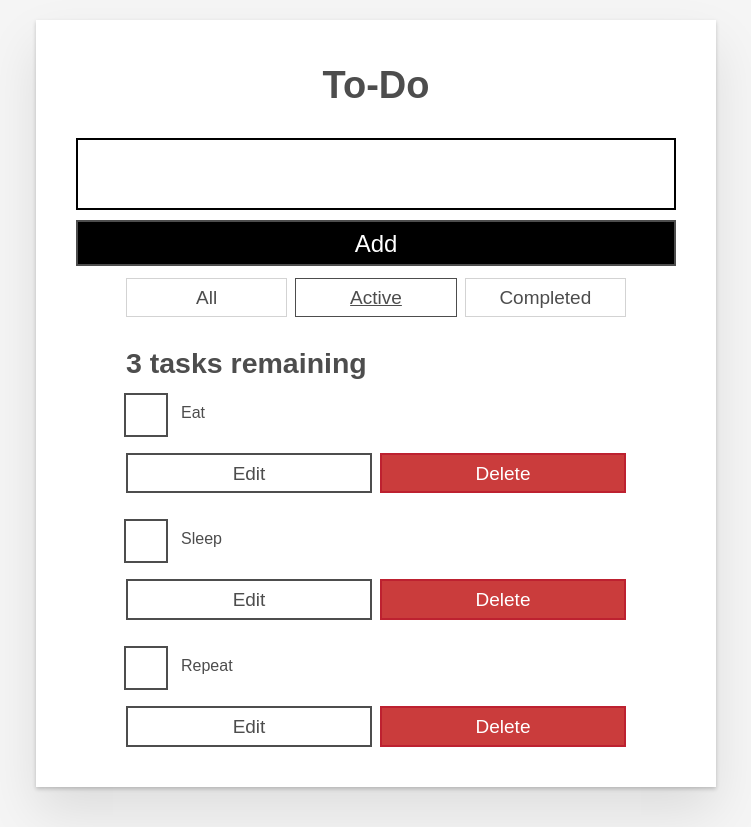
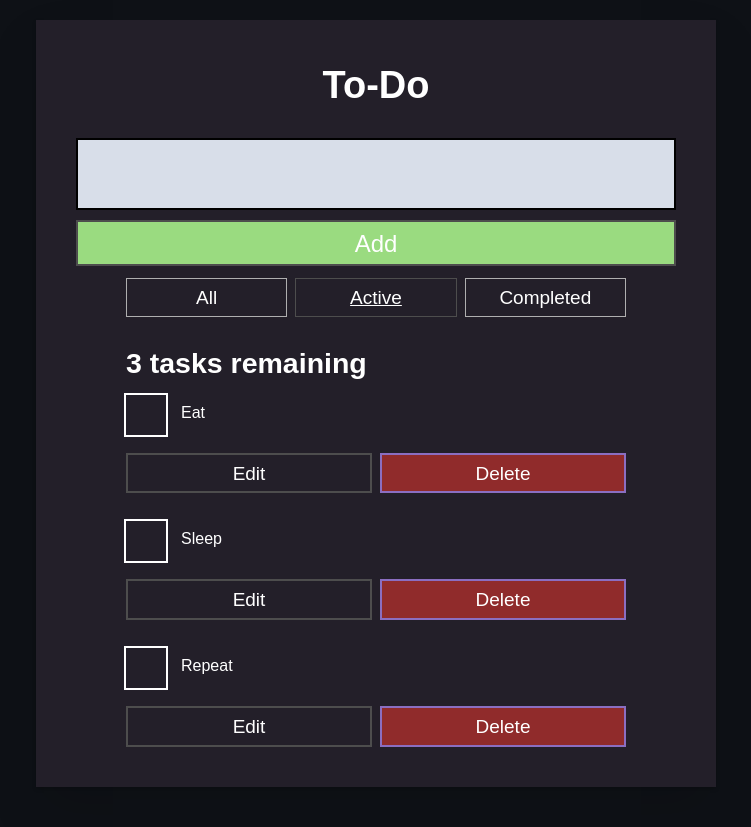
Before and after one commit to csnti/react-to-do, a React (Create React App) app: page / in a window 1280 px wide. Shown: the whole page, without its empty margins (264-1015 px from the left). Built offline with nearby package versions, Linux system fonts and the light colour scheme.

Commit message:
Style changes. Currently learning useEffect()

```diff
--- a/src/components/Todo.js
+++ b/src/components/Todo.js
@@ -1,9 +1,12 @@
-import React, { useState } from "react";
+import React, { useEffect, useRef, useState } from "react";
 
 export default function Todo(props) {
 
   const [isEditing, setEditing] = useState(false);
   const [newName, setNewName] = useState('');
+  const editFieldRef = useRef(null);
+  const editButtonRef = useRef(null);
+
 
   function handleChange(e) {
     setNewName(e.target.value);
@@ -28,6 +31,7 @@ export default function Todo(props) {
           type="text"
           value={newName}
           onChange={handleChange}
+          ref={editFieldRef}
         />
       </div>
       <div className="btn-group">
@@ -60,7 +64,12 @@ export default function Todo(props) {
           </label>
         </div>
         <div className="btn-group">
-          <button type="button" className="btn" onClick={() => setEditing(true)}>
+          <button
+            type="button"
+            className="btn"
+            onClick={() => setEditing(true)}
+            ref={editButtonRef}
+          >
             Edit <span className="visually-hidden">{props.name}</span>
           </button>
           <button
@@ -74,6 +83,10 @@ export default function Todo(props) {
     </div>
   );
 
+  useEffect(() =>{
+    console.log("side effect");
+
+  });
 
   return <li className="todo">{isEditing ? editingTemplate : viewTemplate}</li>
 }
--- a/src/index.css
+++ b/src/index.css
@@ -58,8 +58,8 @@ body {
   max-width: 68rem;
   margin: 0 auto;
   font: 1.6rem/1.25 Arial, sans-serif;
-  background-color: #f5f5f5;
-  color: #4d4d4d;
+  background-color: #0E1116;
+  color: #FFFFFF;
 }
 @media screen and (min-width: 620px) {
   body {
@@ -81,7 +81,7 @@ body {
 }
 .btn.toggle-btn {
   border-width: 1px;
-  border-color: #d3d3d3;
+  border-color: rgb(175, 175, 175);
 }
 .btn.toggle-btn[aria-pressed="true"] {
   text-decoration: underline;
@@ -89,15 +89,15 @@ body {
 }
 .btn__danger {
   color: #fff;
-  background-color: #ca3c3c;
-  border-color: #bd2130;
+  background-color: #902b2b;
+  border-color: #8b6ec1;
 }
 .btn__filter {
   border-color: lightgrey;
 }
 .btn__primary {
   color: #fff;
-  background-color: #000;
+  background-color: #9ADB80;
 }
 .btn-group {
   display: flex;
@@ -146,7 +146,7 @@ body {
 }
 /* END GLOBAL STYLES */
 .todoapp {
-  background: #fff;
+  background: #231F29 ;
   margin: 2rem 0 4rem 0;
   padding: 1rem;
   position: relative;
@@ -181,6 +181,8 @@ body {
 }
 .input__lg {
   padding: 2rem;
+  color: #000000;
+  background-color: #D8DEE9;
   border: 2px solid #000;
 }
 .input__lg:focus {
@@ -214,6 +216,7 @@ body {
   flex: 0 0 100%;
 }
 .todo-text {
+  background-color: #D8DEE9;
   width: 100%;
   min-height: 4.4rem;
   padding: 0.4rem 0.8rem;
```
